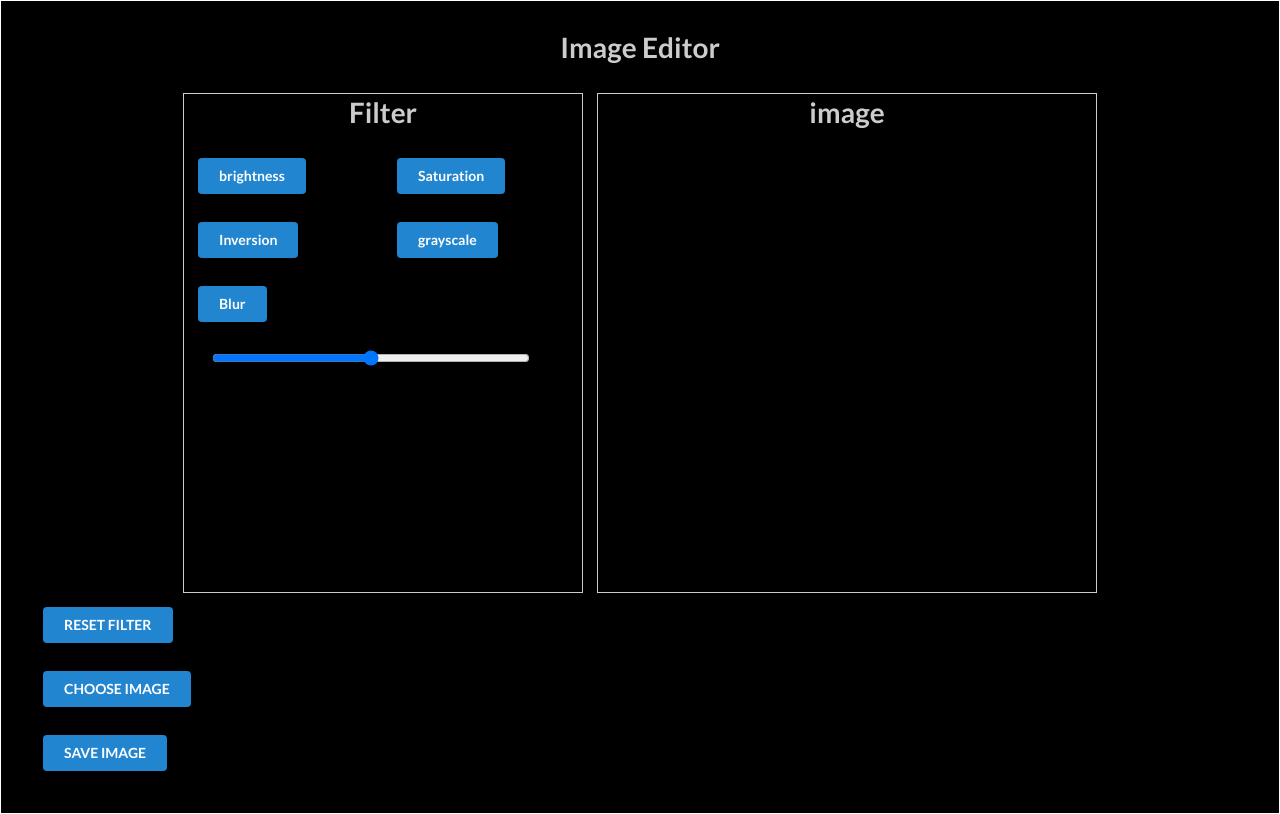
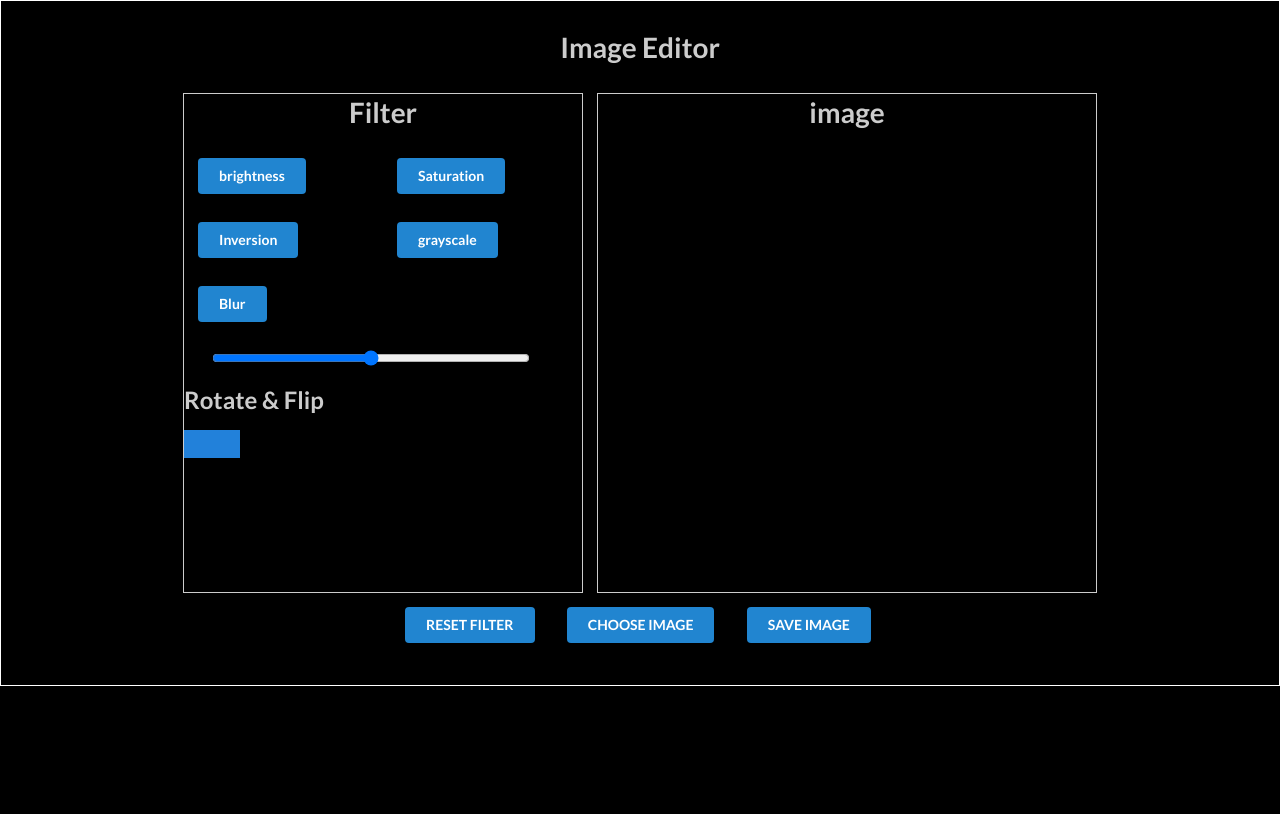
Before and after one commit to domchu/React-Image-Editor, a React (Create React App) app: page / in a window 1280 px wide. Built offline with nearby package versions, Linux system fonts and the light colour scheme.

Commit message:
chore: Display the rotate components

```diff
--- a/src/App.css
+++ b/src/App.css
@@ -26,6 +26,10 @@ body {
   height: 500px;
   border: 1px solid #ccc;
   margin-right: 1rem;
+}
+.images__button__container {
+  display: flex;
+  justify-content: center;
 }
 .image__container {
   width: 500px;
--- a/src/Button.jsx
+++ b/src/Button.jsx
@@ -16,7 +16,7 @@ const Button = () => {
       </div>
       <SliderRange />
 
-      {/* <RotateFlip /> */}
+      <RotateFlip />
     </div>
   );
 };
```
